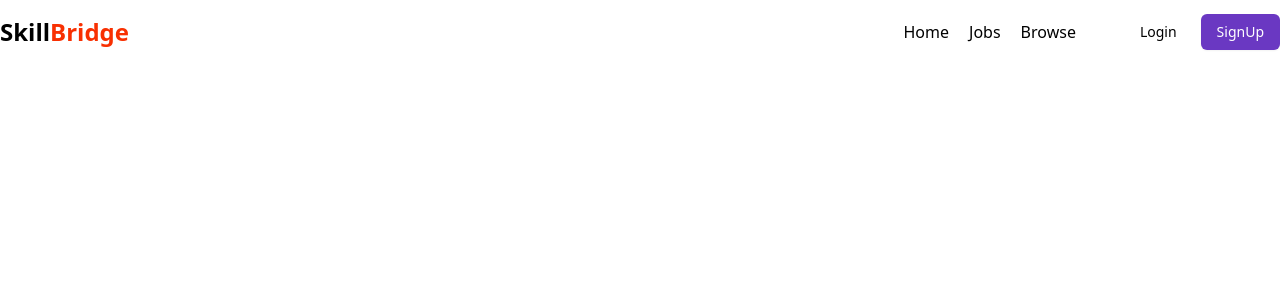
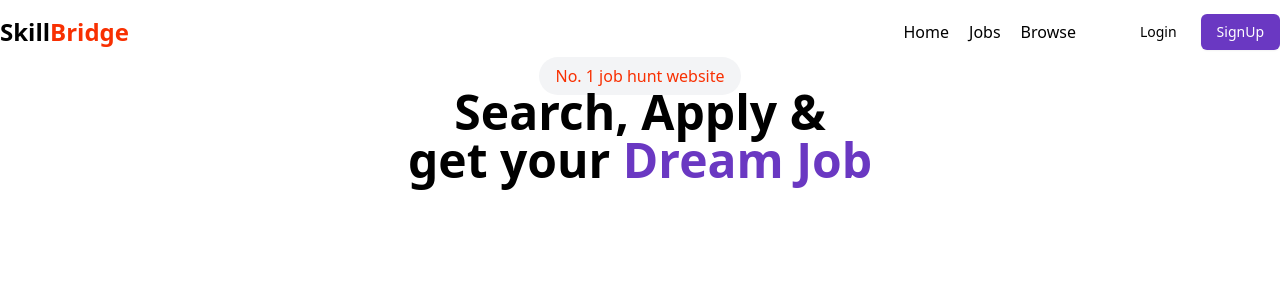
Before and after one commit to md-abdul-azeez/SkillBridge, a React (Vite) app in the folder Frontend/: page / in a window 1280 px wide. Shown: the top 300 px of the page. Built offline with nearby package versions, Linux system fonts and the light colour scheme.

Commit message:
created HeroSection

```diff
--- /dev/null
+++ b/Frontend/src/components/HeroSection.jsx
@@ -0,0 +1,12 @@
+import React from 'react';
+
+const HeroSection = () => {
+  return (
+    <div className='text-center'>
+        <span className='px-4 py-2 rounded-full bg-gray-100 text-[#F83002] font-medium'>No. 1 job hunt website</span>
+        <h1 className='text-5xl font-bold'>Search, Apply & <br/> get your <span className='text-[#6A38C2]'>Dream Job</span></h1>
+    </div>
+  );
+};
+
+export default HeroSection;
--- a/Frontend/src/components/Home.jsx
+++ b/Frontend/src/components/Home.jsx
@@ -1,10 +1,12 @@
 import React from 'react';
 import Navbar from './shared/Navbar';
+import HeroSection from './HeroSection';
 
 const Home = () => {
   return (
     <div>
-        <Navbar/>
+        <Navbar />
+        <HeroSection />
     </div>
   );
 }
```
